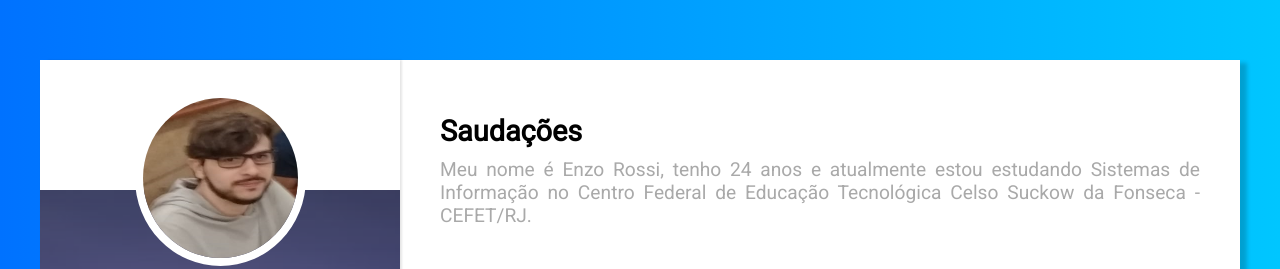
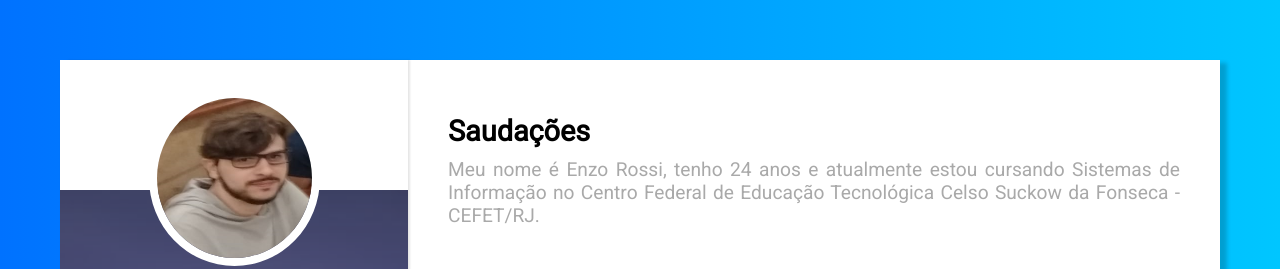
Before and after one commit to rossienzo/rossienzo.github.io, a plain HTML site: page index.html in a window 1280 px wide. Shown: the top 269 px of the page. Drawn offline with Linux system fonts and the light colour scheme.

Commit message:
Text adjustment

```diff
--- a/index.html
+++ b/index.html
@@ -42,7 +42,7 @@
                         <h2>Saudações</h2>
                     </div>
                     <p class="content-text">
-                        Meu nome é Enzo Rossi, tenho 24 anos e atualmente estou estudando
+                        Meu nome é Enzo Rossi, tenho 24 anos e atualmente estou cursando
                         Sistemas de Informação no Centro Federal de Educação Tecnológica Celso Suckow da Fonseca - CEFET/RJ.
                     </p>
                 </div>
--- a/res/style/style.css
+++ b/res/style/style.css
@@ -24,7 +24,7 @@ a {
 }
 
 .wrapper {
-    max-width: 1200px;
+    max-width: 1160px;
     margin: 0 auto;
     margin-top: 60px;
     background-color: white;
@@ -32,7 +32,7 @@ a {
     /* Grid */
     display: grid;
     grid-template-columns: 30% 70%;
-    grid-template-rows: 100px 650px;
+    grid-template-rows: 100px 750px;
     grid-template-areas: "header main"
                          "header main"
                          "header footer";
```
